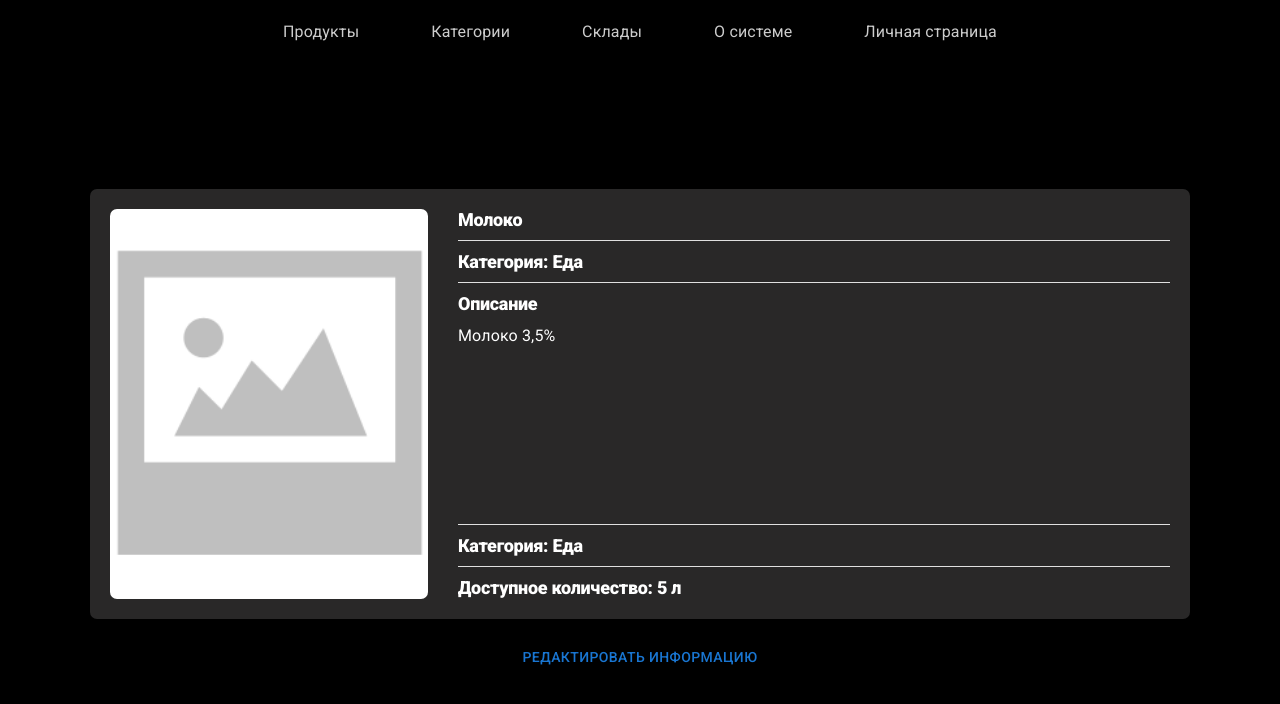
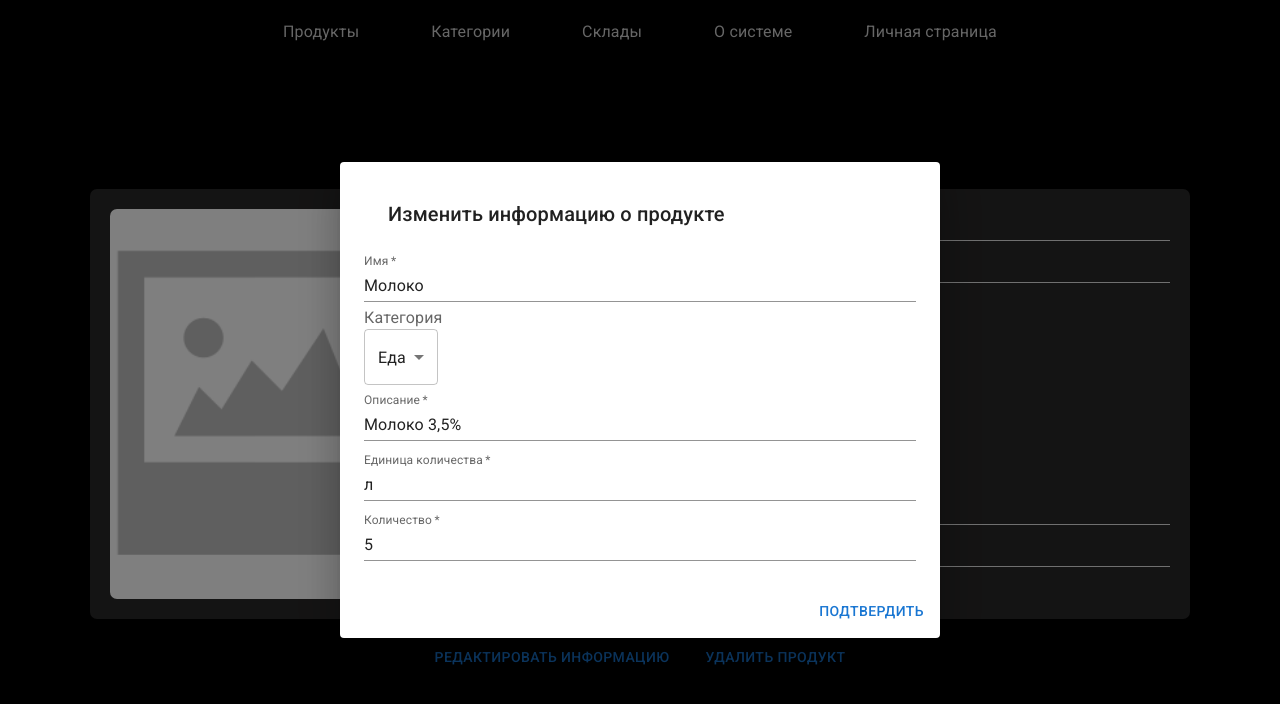
Before and after one commit to Pavel-Tyan/shop, a React (Vite) app: page /products/1 in a window 1280 px wide. Both pictures are taken after a click on the button "РЕДАКТИРОВАТЬ ИНФОРМАЦИЮ". Shown: the top 704 px of the page. Built offline with nearby package versions, Linux system fonts and the light colour scheme.

Commit message:
feat: add form for adding new product

```diff
--- a/src/pages/ProductInfo/ProductInfo.tsx
+++ b/src/pages/ProductInfo/ProductInfo.tsx
@@ -1,10 +1,27 @@
 import { MUIStyles } from "@/@types";
 import { HorizontalDivider } from "@/components/HorizontalDivider/HorizontalDivider";
+import { EMPTY_INPUT_ERROR_MESSAGE } from "@/constants";
 import { useProductActions } from "@/hooks/useProductActions";
 import { Layout } from "@/layouts/Layout";
 import { useAppSelector } from "@/redux/hooks";
-import { Box, Button, Card, CardMedia, Typography } from "@mui/material";
-import { useParams } from "react-router";
+import {
+  Box,
+  Button,
+  Card,
+  CardMedia,
+  Dialog,
+  DialogActions,
+  DialogContent,
+  DialogTitle,
+  InputLabel,
+  MenuItem,
+  Select,
+  SelectChangeEvent,
+  TextField,
+  Typography,
+} from "@mui/material";
+import { useState } from "react";
+import { useNavigate, useParams } from "react-router";
 
 const ProductInfo = () => {
   const containerStyles: MUIStyles = {
@@ -58,17 +75,156 @@ const ProductInfo = () => {
     textWrap: "balance",
   };
 
+  const buttonContainerStyles: MUIStyles = {
+    display: "flex",
+    gap: "20px",
+  };
+
   const { id } = useParams();
 
   const currentProduct = useAppSelector((state) =>
     state.products.productList.find((product) => product.id === id)
   );
 
-  const { addProduct, deleteProductById, updateProduct } = useProductActions();
+  const { deleteProductById, updateProduct } = useProductActions();
+
+  const navigate = useNavigate();
+  const deleteCurrentProduct = () => {
+    deleteProductById(currentProduct?.id || "");
+    navigate("/");
+  };
+
+  const [isOpen, setIsOpen] = useState<boolean>(false);
+
+  const [name, setName] = useState<string>(currentProduct?.name || "");
+
+  const categories = useAppSelector((state) => state.categories.categoryList);
+  const [category, setCategory] = useState<string>(
+    currentProduct?.category || ""
+  );
+  const [description, setDescription] = useState<string>(
+    currentProduct?.description || ""
+  );
+  const [measure, setMeasure] = useState<string>(currentProduct?.measure || "");
+  const [count, setCount] = useState<number>(currentProduct?.count || 0);
+
+  const onChangeName = (event: React.ChangeEvent<HTMLInputElement>) => {
+    setName(event.target.value);
+  };
+
+  const onChangeCategory = (event: SelectChangeEvent<string>) => {
+    setCategory(event.target.value);
+  };
+
+  const onChangeDescription = (event: React.ChangeEvent<HTMLInputElement>) => {
+    setDescription(event.target.value);
+  };
+
+  const onChangeCount = (event: React.ChangeEvent<HTMLInputElement>) => {
+    setCount(Number(event.target.value));
+  };
+
+  const onChangeMeasure = (event: React.ChangeEvent<HTMLInputElement>) => {
+    setMeasure(event.target.value);
+  };
+
+  const handleSubmit = () => {
+    updateProduct({
+      id: currentProduct?.id || "",
+      img: currentProduct?.img,
+      name,
+      category,
+      description,
+      measure,
+      count,
+    });
+
+    setIsOpen(false);
+  };
 
   return (
     <Layout hasDrawer={false}>
       <Box sx={containerStyles}>
+        <Dialog open={isOpen} onClose={() => setIsOpen(false)}>
+          <DialogContent>
+            <DialogTitle>Изменить информацию о продукте</DialogTitle>
+            <TextField
+              required
+              margin="dense"
+              id="name"
+              name="name"
+              label="Имя"
+              type="text"
+              fullWidth
+              variant="standard"
+              value={name}
+              onChange={onChangeName}
+              error={!name}
+              helperText={!name && EMPTY_INPUT_ERROR_MESSAGE}
+            />
+            <InputLabel id="category">Категория</InputLabel>
+            <Select
+              labelId="category"
+              id="category"
+              value={category}
+              label="Age"
+              onChange={onChangeCategory}
+            >
+              {categories.map((category) => (
+                <MenuItem key={category} value={category}>
+                  {category}
+                </MenuItem>
+              ))}
+            </Select>
+            <TextField
+              required
+              margin="dense"
+              id="description"
+              name="description"
+              label="Описание"
+              type="text"
+              fullWidth
+              variant="standard"
+              value={description}
+              onChange={onChangeDescription}
+              error={!description}
+              helperText={!description && EMPTY_INPUT_ERROR_MESSAGE}
+            />
+            <TextField
+              required
+              margin="dense"
+              id="measure"
+              name="measure"
+              label="Единица количества"
+              type="text"
+              fullWidth
+              variant="standard"
+              value={measure}
+              onChange={onChangeMeasure}
+              error={!measure}
+              helperText={!measure && EMPTY_INPUT_ERROR_MESSAGE}
+            />
+            <TextField
+              required
+              margin="dense"
+              id="count"
+              name="count"
+              label="Количество"
+              type="number"
+              fullWidth
+              variant="standard"
+              value={count}
+              onChange={onChangeCount}
+              error={!count}
+              helperText={!count && EMPTY_INPUT_ERROR_MESSAGE}
+            />
+          </DialogContent>
+          <DialogActions>
+            <Button type="submit" onClick={handleSubmit}>
+              Подтвердить
+            </Button>
+          </DialogActions>
+        </Dialog>
         <Card sx={cardStyles}>
           {currentProduct?.img && (
             <CardMedia
@@ -103,7 +259,7 @@ const ProductInfo = () => {
             </Typography>
             <HorizontalDivider />
             <Typography sx={titleStyles} variant="h1">
-              {"Категория: " + currentProduct?.category}
+              {"Единица количества: " + currentProduct?.measure}
             </Typography>
             <HorizontalDivider />
             <Typography sx={titleStyles} variant="h1">
@@ -114,7 +270,12 @@ const ProductInfo = () => {
             </Typography>
           </Box>
         </Card>
-        <Button>Редактировать информацию</Button>
+        <Box sx={buttonContainerStyles}>
+          <Button onClick={() => setIsOpen(true)}>
+            Редактировать информацию
+          </Button>
+          <Button onClick={deleteCurrentProduct}>Удалить продукт</Button>
+        </Box>
       </Box>
     </Layout>
   );
```
